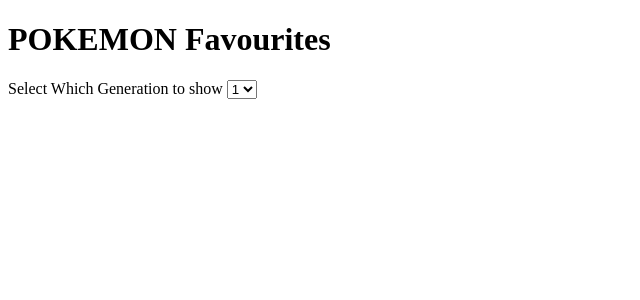
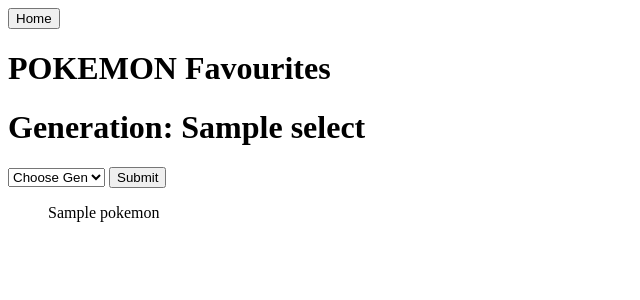
Before and after one commit to Lyrefox/GA-Project2-Pokemon, a Flask app: template templates/index.html in a window 1280 px wide. Shown: the top 300 px of the page, without its empty margins (0-640 px from the left). Run offline with Flask 2, Linux system fonts and the light colour scheme; the template is opened without the code that fills it: most values are stand-ins (such as "Sample title", 1, 10 or a date in 2020).

Commit message:
creating python file to create table with every pokemon

```diff
--- a/server.py
+++ b/server.py
@@ -6,10 +6,29 @@
 def main():
     return render_template('index.html')
 
+@app.route('/', methods=["POST"])
+def main_gen():
+    select = request.form.get('gen_choice')
+    print(select)
+    pokemon_gen = requests.get(f'https://pokeapi.co/api/v2/generation/{select}')
+    pokemon = []
+    for n in pokemon_gen.json()['pokemon_species']:
+        name = n['name']
+        # poke_img = requests.get(f'https://pokeapi.co/api/v2/pokemon/{name}')
+        # img = poke_img.json()['sprites']['other']['official-artwork']['front_default']
+        # print(img)
+        pokemon.append(name)
+
+    return render_template('index.html', select=select, pokemon=pokemon)
 
 
+@app.route('/login')
+def login_form():
+    return render_template('login/html')
 
-
+@app.route('/login', methods=["POST"])
+def login():
+    return
 
 
 if __name__ == '__main__':
--- /dev/null
+++ b/static/index.css
@@ -0,0 +1,5 @@
+
+
+li {
+    list-style: none;
+}
--- a/templates/base_template.html
+++ b/templates/base_template.html
@@ -8,6 +8,11 @@
     {% block css %}{% endblock %}
 </head>
 <body>
+    {% block Home %}
+    <form action="/">
+        <input type="submit" value="Home">
+    </form>
+    {% endblock %}
     <h1>POKEMON Favourites</h1>
     {% block content %}
 
--- a/templates/index.html
+++ b/templates/index.html
@@ -1,16 +1,27 @@
 {% extends 'base_template.html' %}
+{% block css %}
+<link rel="stylesheet" href="/static/index.css">
+{% endblock %}
 {% block content %}
-<form action="">
-    <label>Select Which Generation to show</label>
+<h1>Generation: {{select}}</h1>
+<form method="POST">
+
     <select name="gen_choice">
-        <option value=1>1</option>
-        <option value=2>2</option>
-        <option value=3>3</option>
-        <option value=4>4</option>
-        <option value=5>5</option>
-        <option value=6>6</option>
-        <option value=7>7</option>
-        <option value=8>8</option>
+        <option value="none" disabled selected>Choose Gen</option>
+        <option value=1>I</option>
+        <option value=2>II</option>
+        <option value=3>III</option>
+        <option value=4>IV</option>
+        <option value=5>V</option>
+        <option value=6>VI</option>
+        <option value=7>VII</option>
+        <option value=8>VIII</option>
     </select>
+    <input type="submit" name="submit_gen">
 </form>
+<ul>
+    {% for n in pokemon %}
+    <li>{{n}}</li>
+    {% endfor %}
+</ul>
 {% endblock %}
```
Also changed, not shown: database.py (+17 -0 lines), pokemon_table_generator.py (added, +36 -0 lines), requirements.txt (+15 -4 lines), templates/login.html (added, +11 -0 lines).
